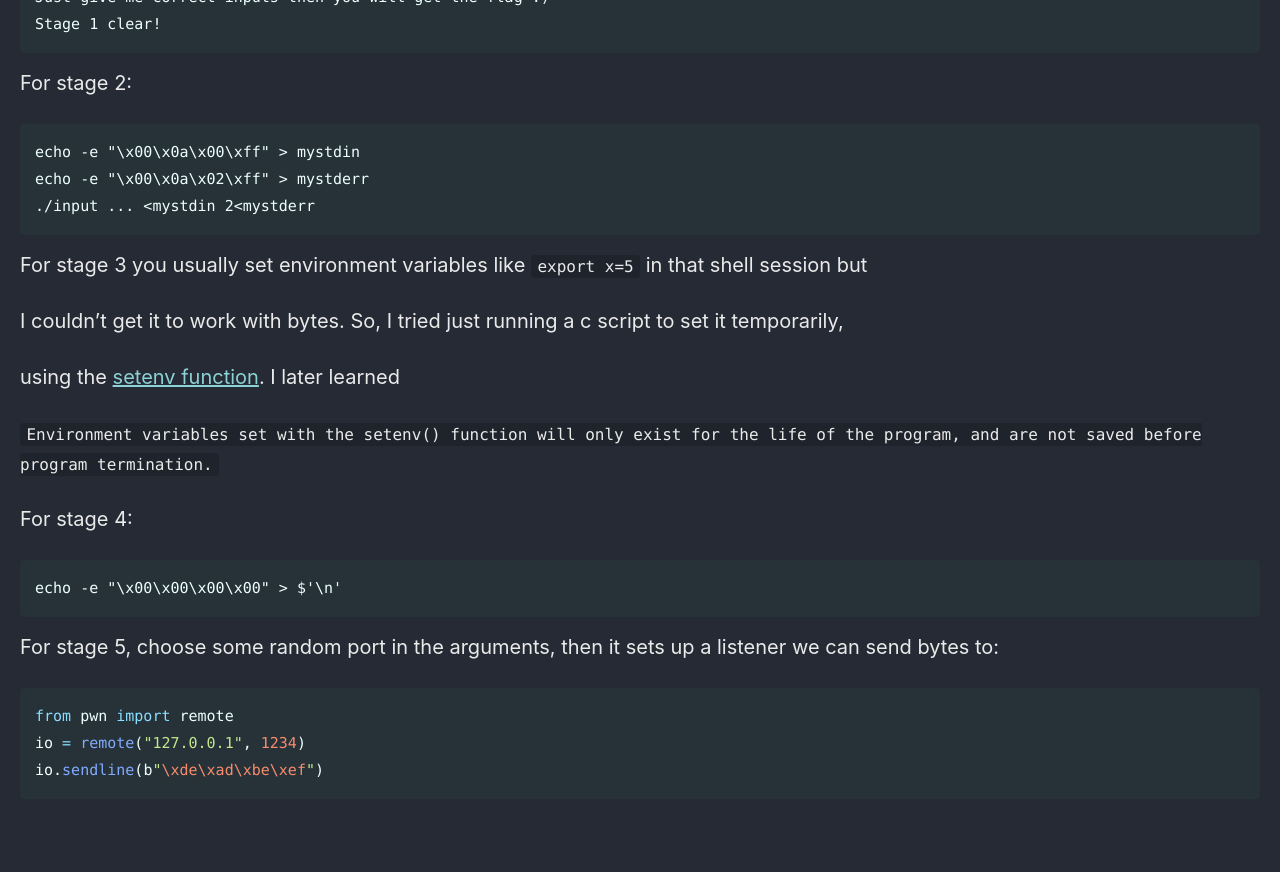
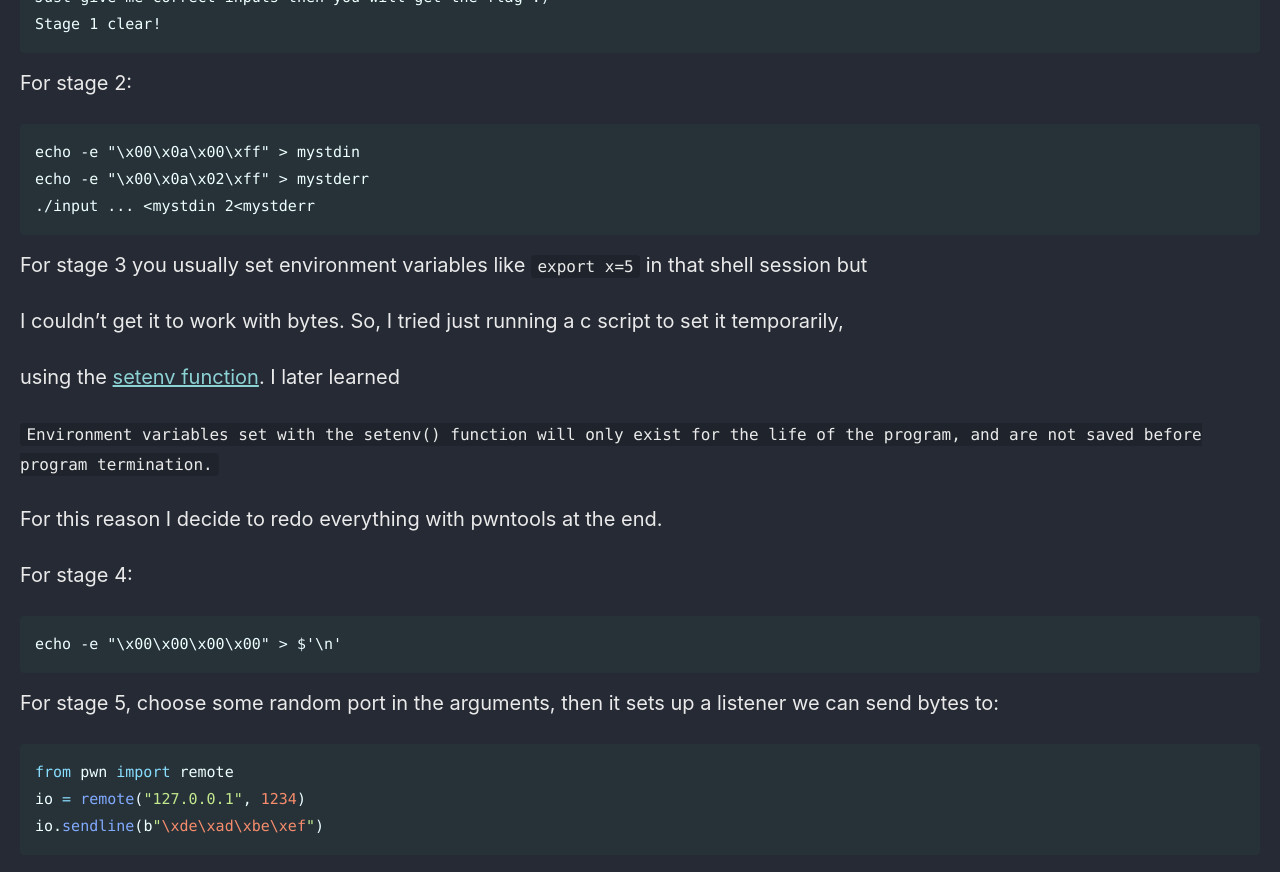
Before and after one commit to Connor-McCartney/Connor-McCartney.github.io, a Jekyll site: the page built from _pages/misc/pwn.md, in a window 1280 px wide and 900 px high, scrolled down 26979 px. Shown: the top 872 px of the window. Built offline with Jekyll 4.4.1, drawn with Linux system fonts in a browser that asks for light colours; cached includes are drawn as plain includes; before the commit the page ends 27823 px from its top, so only the background shows below that.

Commit message:
Update pwn.md

```diff
--- a/_pages/misc/pwn.md
+++ b/_pages/misc/pwn.md
@@ -1118,7 +1118,7 @@ using the [setenv function](https://pubs.opengroup.org/onlinepubs/9699919799/fun
 
 `Environment variables set with the setenv() function will only exist for the life of the program, and are not saved before program termination.`
 
-
+For this reason I decide to redo everything with pwntools at the end.
 
 
 
```
